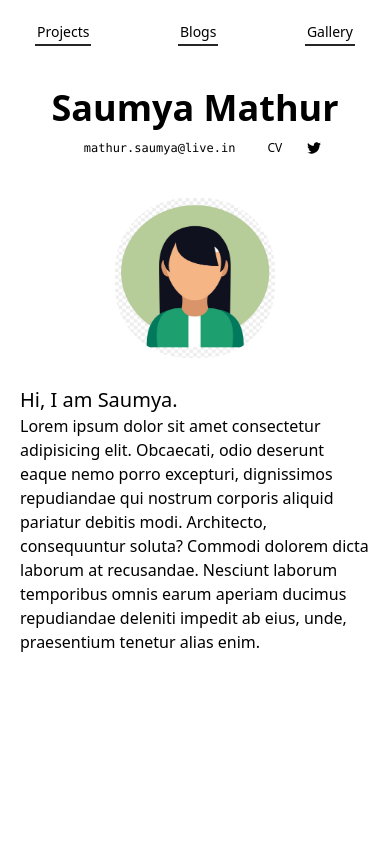
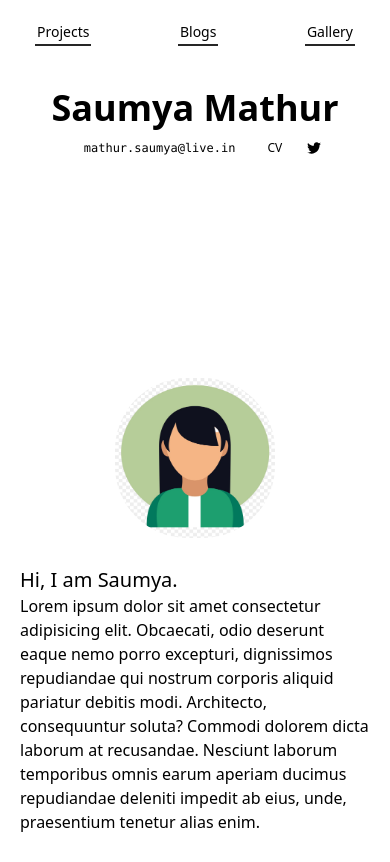
Before and after one commit to sanyam-dev/blogger, a Next.js app: page / in a window 390 px wide. Built offline with nearby package versions, Linux system fonts and the light colour scheme; what better-react-mathjax would draw is missing.

Commit message:
-formatting code

```diff
--- a/components/BlogCard.js
+++ b/components/BlogCard.js
@@ -5,7 +5,6 @@ export default function BlogCard({data}){
 			<h2 className="text-2xl">{data.properties.Title.title[0].text.content}</h2>
 			<div id="slug">
 				{data.properties.Slug.rich_text[0].text.content}
-
 			</div>
 		</div>
 	</>
--- a/components/Layout.js
+++ b/components/Layout.js
@@ -4,11 +4,10 @@ export default function Layout ({children}){
 	return (
 		<>
 			<Header/>
-			<main>
-				{
-					children
-				}
+			<main className='mt-[200px] -z-20 sm:mt-auto'>
+				{children}
 			</main>
+			{/* FOOTER */}
 		</>
 	)
 }
```
